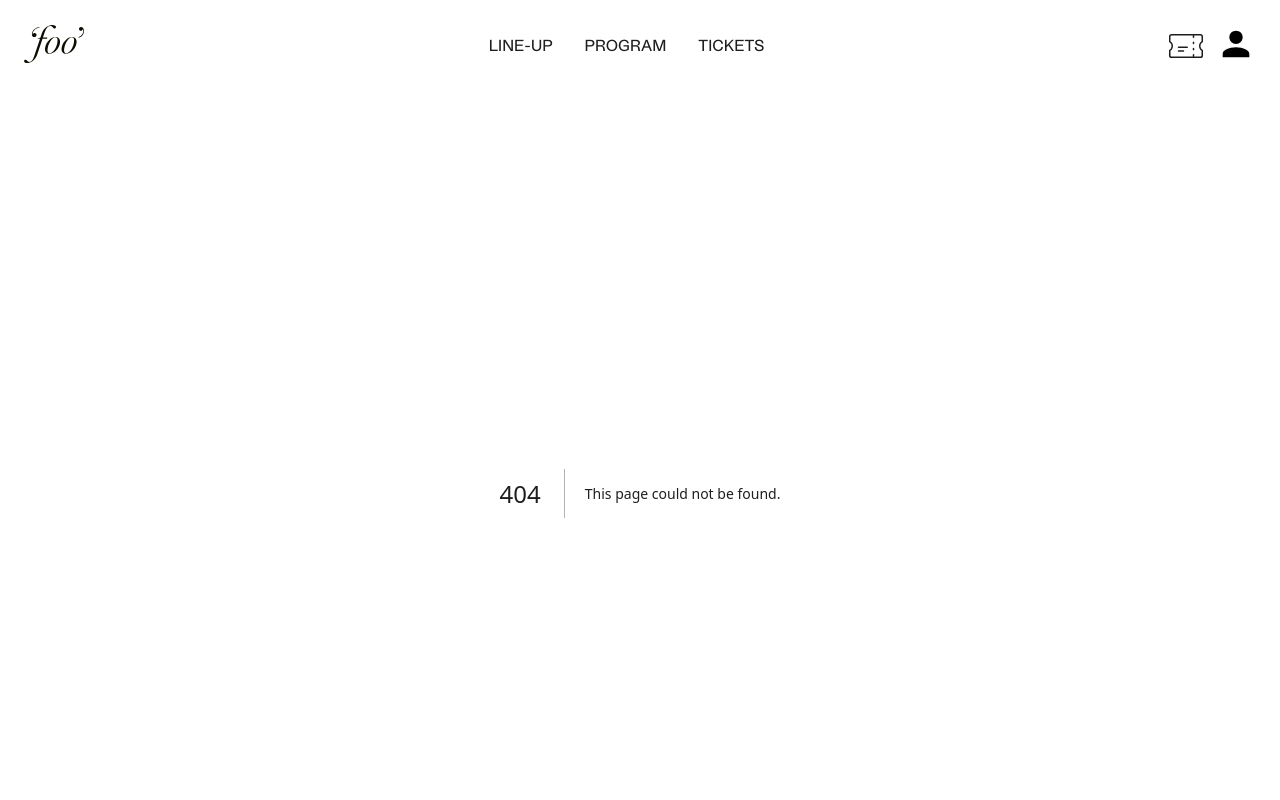
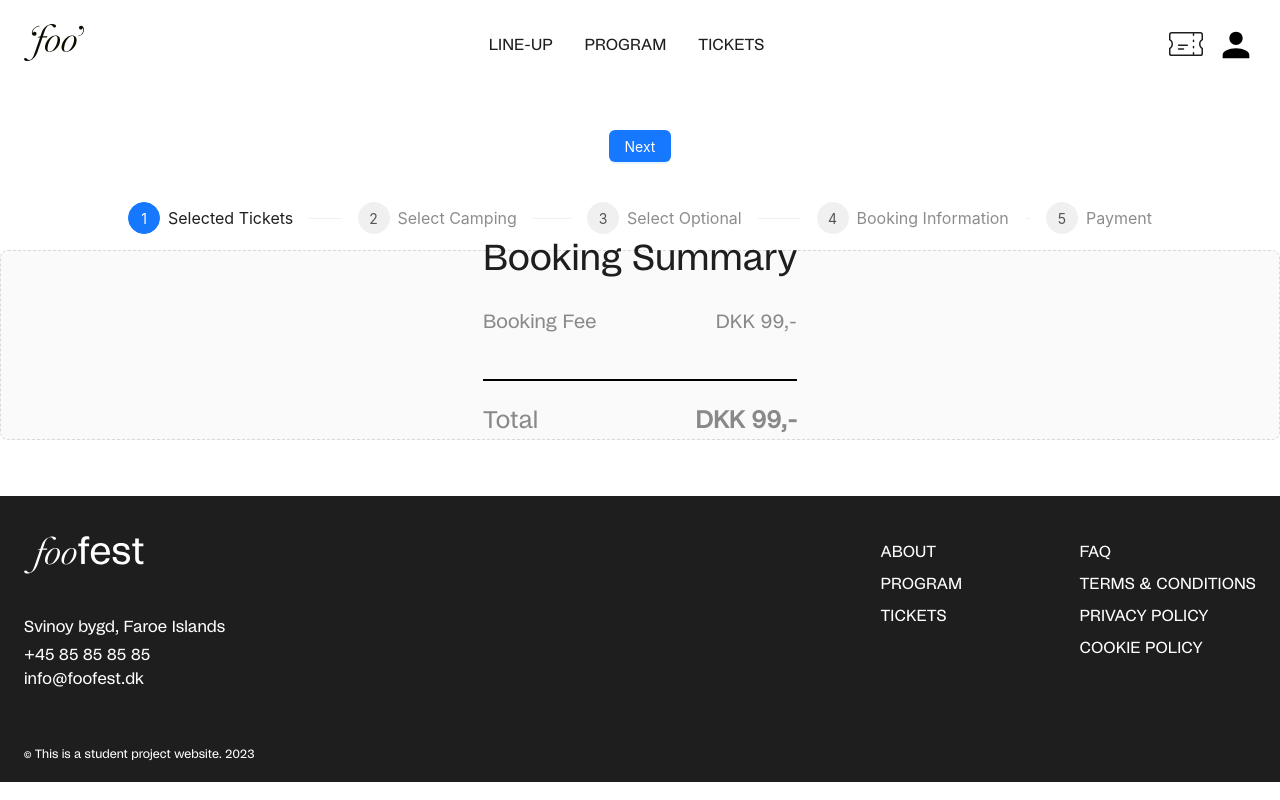
Before and after one commit to ozolinala/fooFestApp-forked, a Next.js app: page /checkout in a window 1280 px wide. Before the commit this address had no page. Shown: the top 800 px of the page. Built offline with nearby package versions, Linux system fonts and the light colour scheme.

Commit message:
main/checkout merged

```diff
--- a/layouts/Layout.js
+++ b/layouts/Layout.js
@@ -1,4 +1,3 @@
-
 import Link from "next/link";
 import { Badge } from "antd";
 import styles from "@/styles/Home.module.css";
@@ -54,35 +53,18 @@ export default function Layout({ children }) {
         <div className={styles.navIcons}>
           <Badge count={itemCount} style={badgeStyle}>
             <Link href="./basket">
-              <img
-                src="/pics/ticket.svg"
-                alt="Cart"
-                style={{ fill: svgColor }}
-              />
+              <img src="/pics/ticket.svg" alt="Cart" style={{ fill: svgColor }} />
             </Link>
           </Badge>
 
-          <Link href="./checkout">
-            <img
-              src="/pics/user.svg"
-              alt="Profile"
-              style={{ fill: svgColor }}
-            />
-
-          </Link>
+          <img src="/pics/user.svg" alt="Profile" style={{ fill: svgColor }} />
         </div>
       </nav>
       <main>{children}</main>
       <div className={styles.Footer}>
         <div className={styles.Footerbox}>
           <div className={styles.leftFooter}>
-
-            <img
-              className={styles.longLogo}
-              src="/pics/longLogo.svg"
-              alt="Logo"
-            ></img>
-
+            <img className={styles.longLogo} src="/pics/longLogo.svg" alt="Logo"></img>
             <p>Svinoy bygd, Faroe Islands</p>
             <a href="tel: +45 85 85 85 85">+45 85 85 85 85</a> <br></br>
             <a href="mailto: abc@example.com">info@foofest.dk</a>
@@ -119,12 +101,9 @@ export default function Layout({ children }) {
           </div>
         </div>
 
-        <p className={styles.copyright}>
-          © This is a student project website. 2023
-        </p>
+        <p className={styles.copyright}>© This is a student project website. 2023</p>
       </div>
       <AppNavbar />
-
     </>
   );
 }
--- a/pages/CheckoutTest.js
+++ b/pages/checkout.js
@@ -1,4 +1,4 @@
-import { React, useState, useContext, useEffect } from "react";
+import { React, useState, useContext, useEffect, Link } from "react";
 import { Button, message, Steps, theme } from "antd";
 import SelectOptional from "@/components/SelectOptional.js";
 import styles from "@/styles/Checkout.module.css";
@@ -10,7 +10,7 @@ import SelectedTickets from "@/components/SelectedTickets.js";
 import { StoreContext } from "@/contexts/storeContext";
 import BookingInfo from "@/components/BookingInfo.js";
 
-function CheckoutTest() {
+function checkout() {
   /* data */
 
   const [products, setProducts] = useState([]);
@@ -205,6 +205,7 @@ function CheckoutTest() {
 
         {current === steps.length - 1 && (
           <Button
+            href="/thankYou"
             type="primary"
             onClick={() => {
               postData();
@@ -221,4 +222,4 @@ function CheckoutTest() {
   );
 }
 
-export default CheckoutTest;
+export default checkout;
--- a/styles/Basket.module.css
+++ b/styles/Basket.module.css
@@ -2,9 +2,7 @@
   padding: 5vh;
 }
 .wrapper li {
-
   padding-bottom: 2vh;
-
 }
 .wrapper form input,
 .wrapper form label {
@@ -63,7 +61,6 @@
   background-color: #e7e7e7;
 }
 
-
 .formContainer {
   display: flex;
 }
@@ -100,10 +97,10 @@
 
 .labelAndInput input {
   font-size: 18px;
+}
 
 @media (max-width: 768px) {
   .wrapper h1 {
     font-size: 4em;
   }
-
 }
```
Also changed, not shown: components/HeroSection.js (+9 -12 lines), pages/basket.js (+1 -6 lines), pages/thankYou.js (+2 -5 lines).
